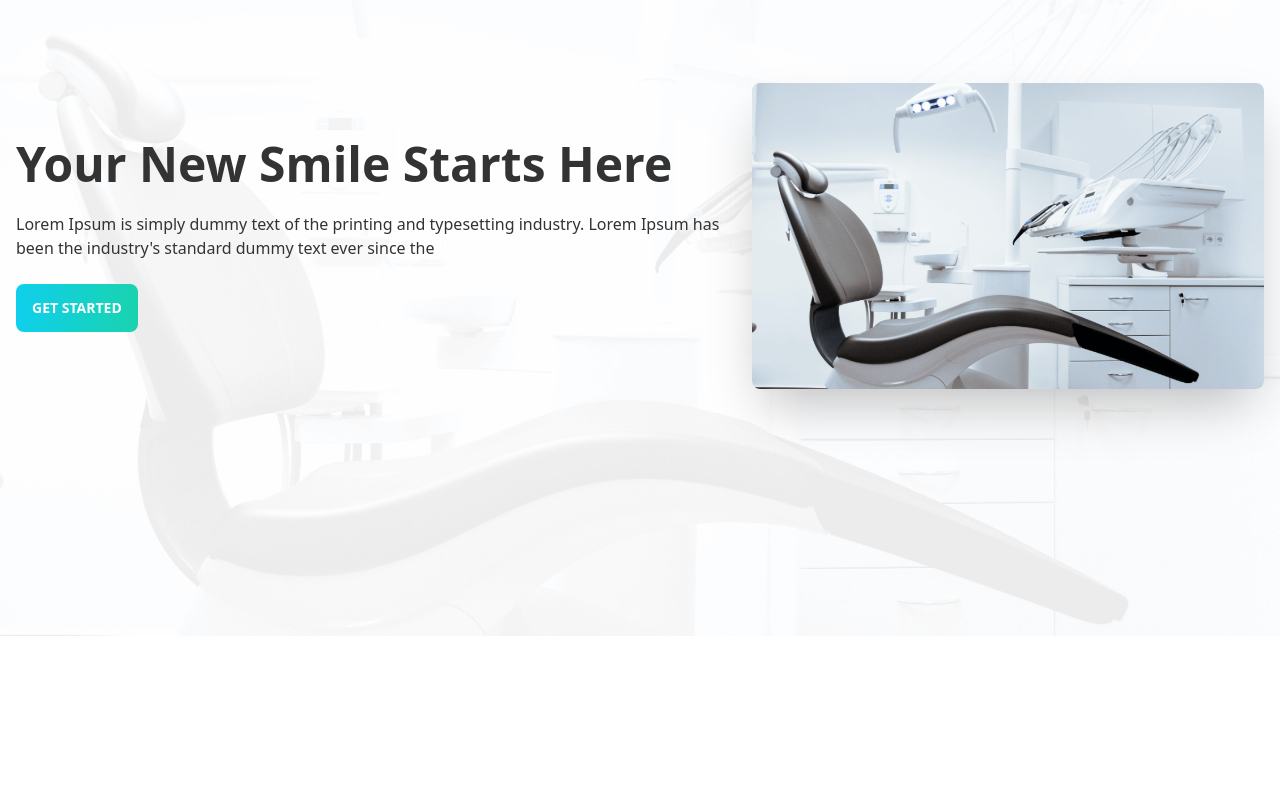
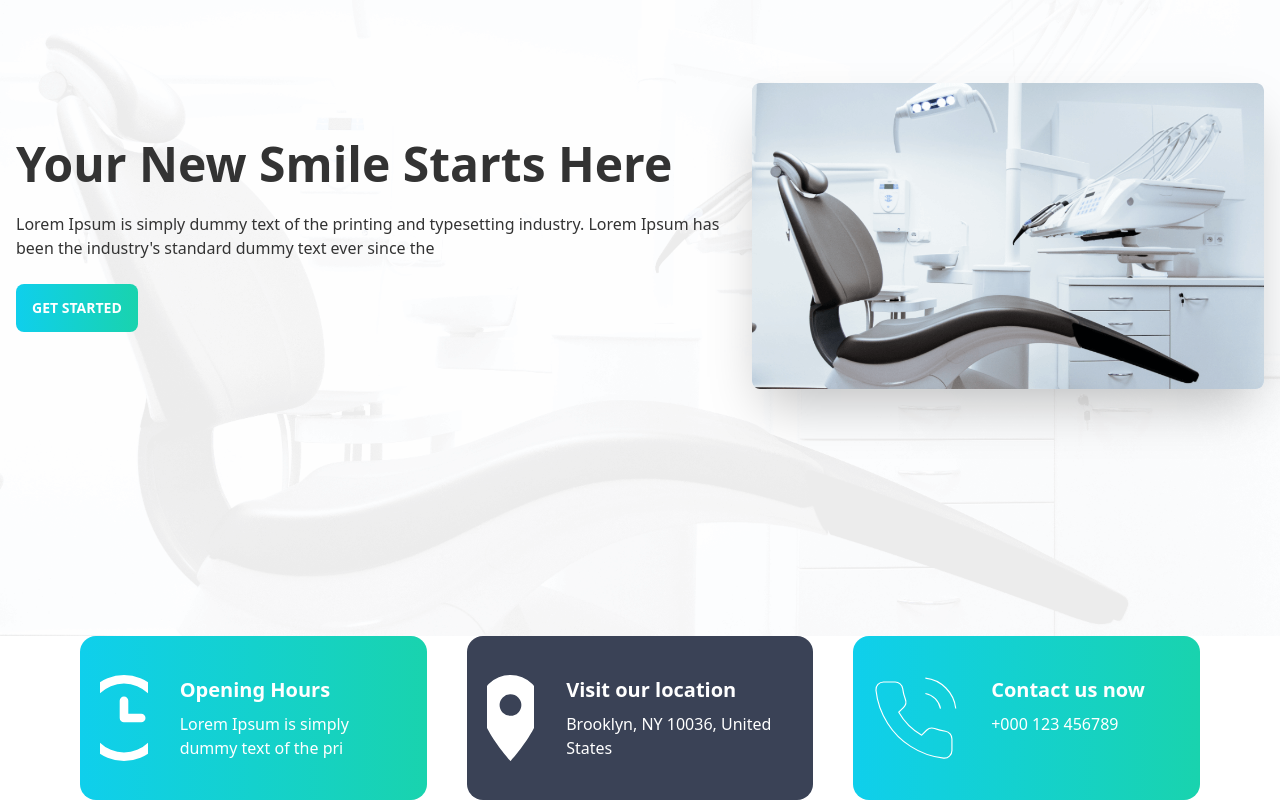
Before and after one commit to Shihab2022/doctors-portal-client, a React (Create React App) app: page / in a window 1280 px wide. Shown: the part 228-1028 px from the top of the page. Before the commit the page ends 864 px from the top, so only its background shows below. Built offline with nearby package versions, Linux system fonts and the light colour scheme; the HTML template or start-up script is replaced by a standard one.

Commit message:
info details

```diff
--- a/src/Pages/Home/Home.js
+++ b/src/Pages/Home/Home.js
@@ -1,11 +1,13 @@
 import React from 'react';
 import Banner from './Banner';
+import Info from './Info';
 
 const Home = () => {
     return (
         <div>
 
             <Banner></Banner>
+            <Info></Info>
         </div>
     );
 };
--- /dev/null
+++ b/src/Pages/Home/Info.js
@@ -0,0 +1,24 @@
+import React from 'react';
+import InfoDetails from './InfoDetails';
+import clock  from './../../assets/icons/clock.svg'
+import marker  from './../../assets/icons/marker.svg'
+import phone  from './../../assets/icons/phone.svg'
+
+
+const Info = () => {
+
+  const infoData=[
+    {id:1,img:`${clock}`,bgColor:'bg-gradient-to-r from-primary to-secondary',titel:'Opening Hours',about:'Lorem Ipsum is simply dummy text of the pri'},
+    {id:2,img:`${marker}`,bgColor:'accent',titel:'Visit our location',about:'Brooklyn, NY 10036, United States'},
+    {id:3,img:`${phone}`,bgColor:'bg-gradient-to-r from-primary to-secondary',titel:'Contact us now',about:'+000 123 456789'},
+  ]
+    return (
+        <div class="grid grid-cols-1 lg:grid-cols-3 md:gap-10 gap-5 md:px-20">
+            {
+                infoData.map(data=><InfoDetails data={data} key={data.id}></InfoDetails>)
+            }
+        </div>
+    );
+};
+
+export default Info;
--- /dev/null
+++ b/src/Pages/Home/InfoDetails.js
@@ -0,0 +1,20 @@
+import React from 'react';
+
+const InfoDetails = ( {data}) => {
+    const {img,bgColor,titel,about}=data
+    return (
+        <div class={`card lg:card-side bg-accent py-2 ${bgColor}`} >
+  <figure>
+      <img src={img} class='h-[86px] pl-5' alt="Album"/>
+
+      </figure>
+  <div class="card-body text-white">
+    <h2 class="card-title">{titel}</h2>
+    <p>{about}</p>
+
+  </div>
+</div>
+    );
+};
+
+export default InfoDetails;
```
